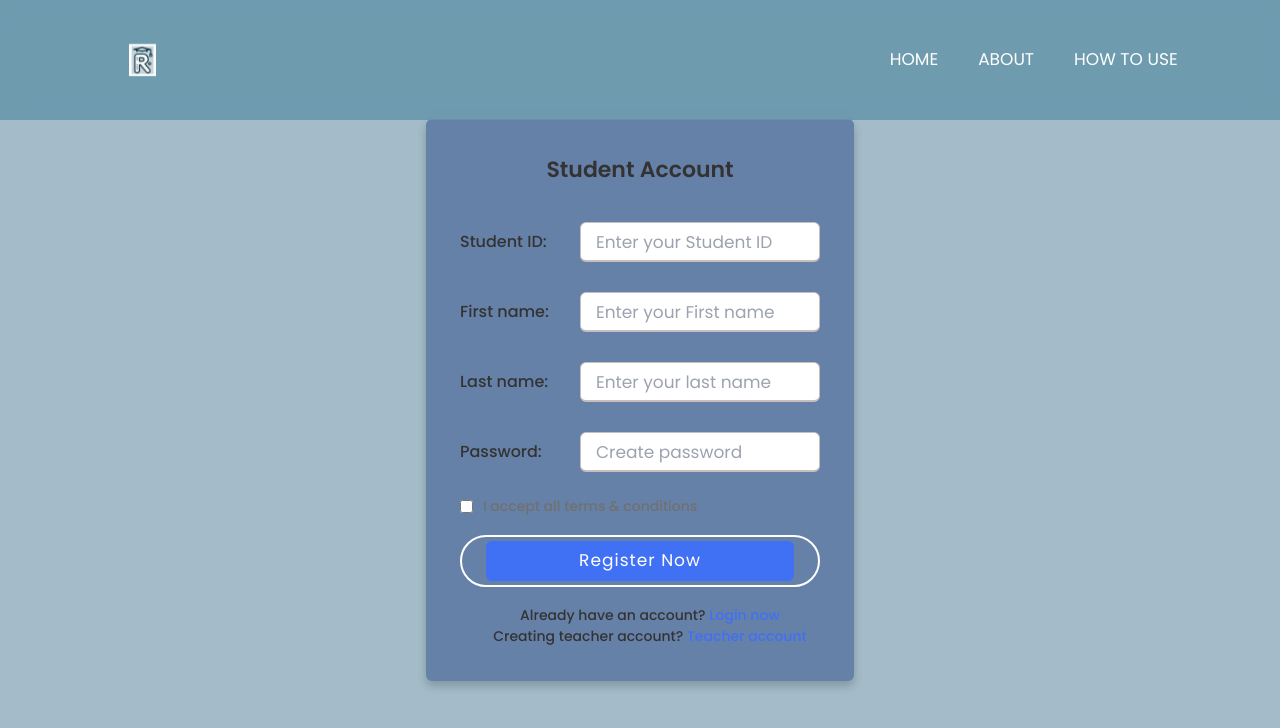
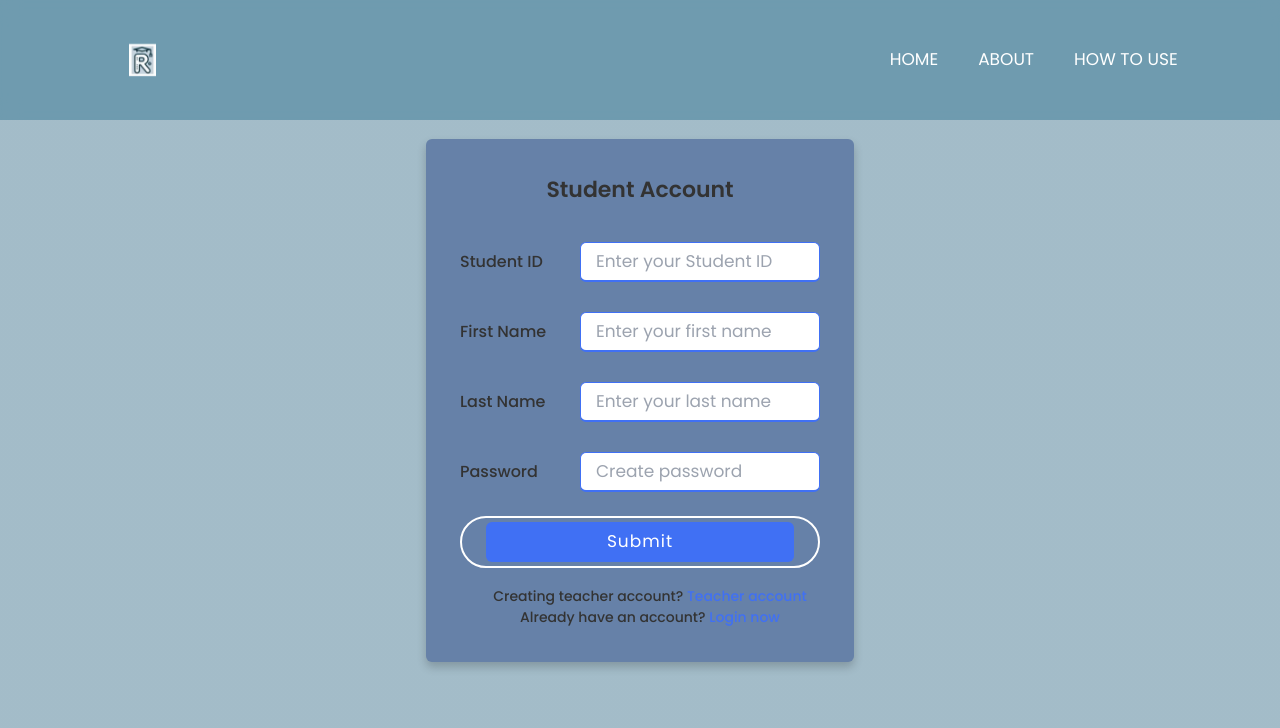
Before and after one commit to JenLys/Mega_Chug_Lords-SOEN341_Project_F24, a React (Vite) app in the folder client/: page /studentreg in a window 1280 px wide. Shown: the top 728 px of the page. Built offline with nearby package versions, Linux system fonts and the light colour scheme.

Commit message:
overhauled student registration to use react-hook-form

```diff
--- a/client/package.json
+++ b/client/package.json
@@ -12,7 +12,8 @@
   "dependencies": {
     "client": "file:",
     "react": "^18.3.1",
-    "react-dom": "^18.3.1"
+    "react-dom": "^18.3.1",
+    "react-hook-form": "^7.53.0"
   },
   "devDependencies": {
     "@eslint/js": "^9.9.0",
--- a/client/src/pages/StudentRegistration.jsx
+++ b/client/src/pages/StudentRegistration.jsx
@@ -1,125 +1,82 @@
 import "./reg.css";
-import { useState } from "react";
+import { Form, useForm } from "react-hook-form"
 
 
+// eslint-disable-next-line react/prop-types
+const Input = ({ id, placeholder, label, register, validationRules, type="text" }) => (
+  <div className="input-box">
+    <label>{label}</label>
+    <input placeholder={placeholder} type={type} {...register(id, validationRules)} />
+  </div>
+);
+
 const StudentRegistration = () => {
+  const { register, control, formState: { errors } } = useForm();
 
-  // State to store form data
-  const [data, setData] = useState({
-    studentid: "",
-    firstname: "",
-    lastname: "",
-    password: "",
-  });
+  // const onSubmit = (data) => {
 
-  // Handle input change to update form data
-  const handleInputChange = (e) => {
-    const { id, value } = e.target;
-    setData((prevData) => ({
-      ...prevData,
-      [id]: value,
-    }));
-  };
-
-  const handleSubmit = async (e) => {
-    e.preventDefault();
-
-    if (
-      data.studentid != null &&
-      data.firstname != null &&
-      data.lastname != null &&
-      data.password != null
-    ) {
-      // Ensure none of the input fields are empty
-      if (
-        data.studentid.trim() !== "" &&
-        data.firstname.trim() !== "" &&
-        data.lastname.trim() !== "" &&
-        data.password.trim() !== ""
-      ) {
-        const response = await fetch("/studentreg", {
-          method: "POST",
-          headers: {
-            "Content-Type": "application/json",
-          },
-          body: JSON.stringify(data),
-        });
-      } else {
-        console.error("One or more fields are empty");
-      }
-    } else {
-      console.error("One or more fields are null");
-    }
-
-    const response = await fetch("/studentreg", {
-      method: "POST",
-      headers: {
-        "Content-Type": "application/json",
-      },
-      body: JSON.stringify(data),
-    });
-
-    const result = await response.json();
-    console.log(result);
-  };
+  // }
   return (
     <div className="wrapper">
       <h2>Student Account</h2>
-      <form onSubmit={handleSubmit}>
-        <div className="input-box">
-          <label htmlFor="studentid">Student ID:</label>
-          <input
-            type="number"
-            id="studentid"
-            placeholder="Enter your Student ID"
-            required
-          />
+      <Form
+        action="/api/studentreg"
+        method="post"
+        encType={'application/json'}
+        control={control}
+        // onSubmit={handleSubmit(onSubmit)}
+        >
+        <Input
+          id="id"
+          placeholder="Enter your Student ID"
+          label="Student ID"
+          register={register}
+          validationRules={{
+            required : true,
+            pattern: /^[0-9]{8}$/,
+            minLength: 8,
+            maxLength: 8
+          }}
+        />
+        {errors.id && <p>Student ID field is required</p>}
+        <Input
+          id="fname"
+          placeholder="Enter your first name"
+          label="First Name"
+          register={register}
+          validationRules={{ required : true, }}
+        />
+        {errors.fname && <p>First Name field is required</p>}
+        <Input
+          id="lname"
+          placeholder="Enter your last name"
+          label="Last Name"
+          register={register}
+          validationRules={{ required : true, }}
+        />
+        {errors.lname && <p>Last Name field is required</p>}
+        <Input
+          id="pwd"
+          placeholder="Create password"
+          label="Password"
+          register={register}
+          validationRules={{ required : true, }}
+        />
+        {errors.pwd && <p>Password field is required</p>}
+        <div className="input-box button">
+          <input type="submit" />
         </div>
-        <div className="input-box">
-          <label htmlFor="firstname">First name:</label>
-          <input
-            type="text"
-            id="firstname"
-            placeholder="Enter your First name"
-            required
-          />
-        </div>
-        <div className="input-box">
-          <label htmlFor="lastname">Last name:</label>
-          <input
-            type="text"
-            id="lastname"
-            placeholder="Enter your last name"
-            required
-          />
-        </div>
-        <div className="input-box">
-          <label htmlFor="password">Password:</label>
-          <input
-            type="password"
-            id="password"
-            placeholder="Create password"
-            required
-          />
-        </div>
-        <div className="policy">
-          <input type="checkbox" />
-          <h3>I accept all terms & conditions</h3>
-        </div>
-        <div className="input-box button">
-          <input type="submit" value="Register Now" />
-        </div>
-        <div className="text">
-          <h3>
-            Already have an account? <a href="#">Login now</a>
-          </h3>
-        </div>
-        <div className="text">
+      </Form>
+      <div className="text">
           <h3>
             Creating teacher account? <a href="/teacherreg">Teacher account</a>
           </h3>
-        </div>
-      </form>
+      </div>
+      <div className="text">
+        <h3>
+          Already have an account? <a href="#">Login now</a>
+        </h3>
+      </div>
     </div>
   );
 };
--- a/client/src/pages/reg.css
+++ b/client/src/pages/reg.css
@@ -65,7 +65,7 @@ form .policy {
   display: flex;
   align-items: center;
 }
-form h3 {
+h3 {
   color: #707070;
   font-size: 14px;
   font-weight: 500;
@@ -81,16 +81,16 @@ form h3 {
 .input-box.button input:hover {
   background: #0e4bf1;
 }
-form .text h3 {
+.text h3 {
   color: #333;
   width: 100%;
   text-align: center;
 }
-form .text h3 a {
+.text h3 a {
   color: #4070f4;
   text-decoration: none;
 }
-form .text h3 a:hover {
+.text h3 a:hover {
   text-decoration: underline;
 }
 .input-box {
```
Also changed, not shown: 1 other file (tests, documents, lock files or other folders).
